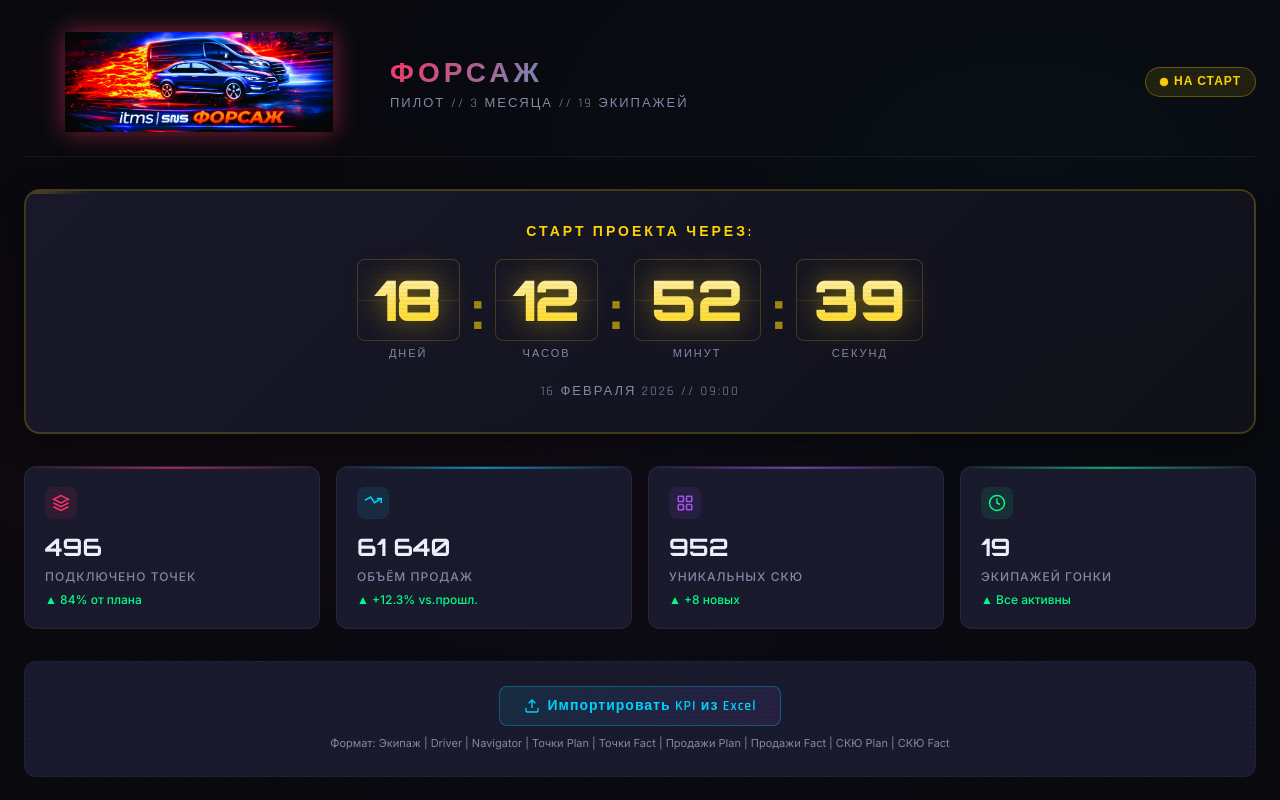
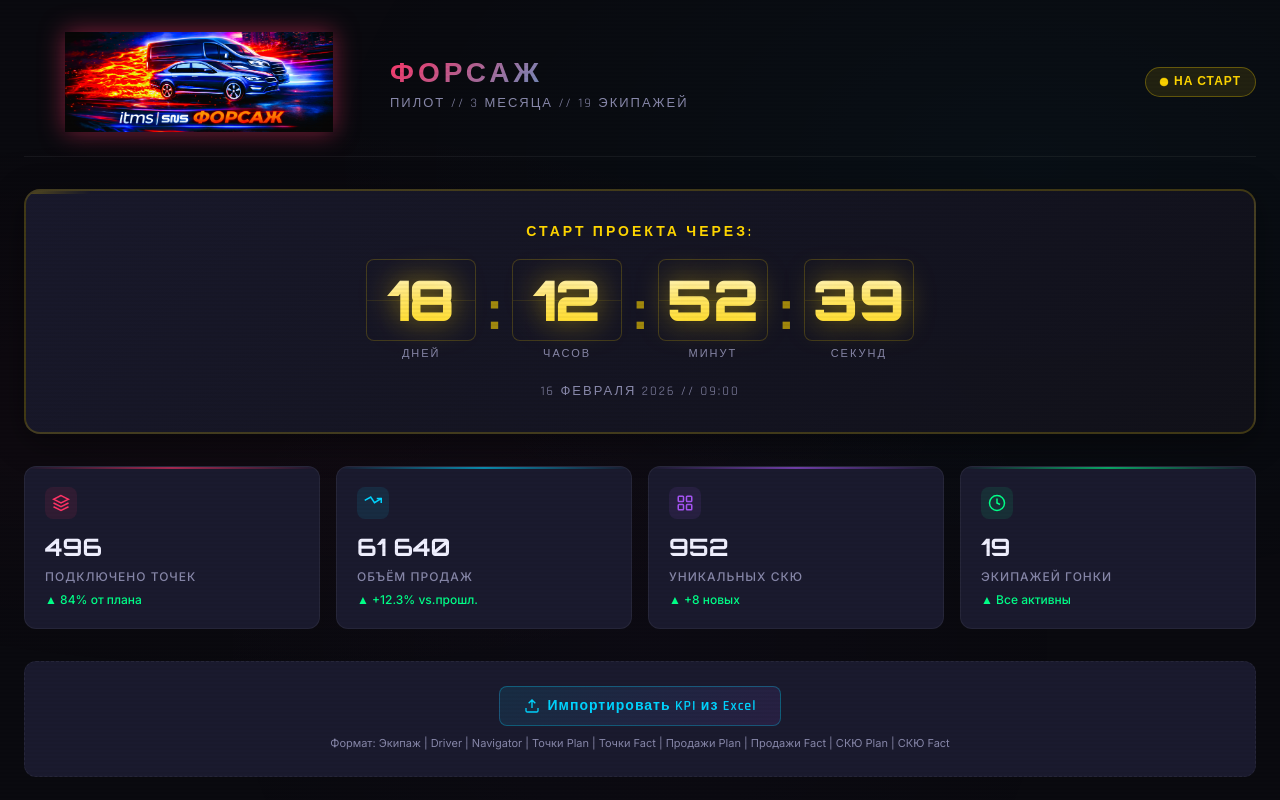
Before and after one commit to klipchuk1/forsazh_28_01, a React (Vite) app: page / in a window 1280 px wide. Shown: the top 800 px of the page. Built offline with nearby package versions, Linux system fonts and the light colour scheme.

Commit message:
Fix countdown timer jumping by using fixed width

```diff
--- a/src/styles.css
+++ b/src/styles.css
@@ -229,13 +229,16 @@ body::before {
   background-clip: text;
   text-shadow: 0 0 30px rgba(255, 214, 0, 0.5);
   line-height: 1;
-  min-width: 80px;
+  width: 110px;
   text-align: center;
   padding: 12px 16px;
   background-color: rgba(255, 214, 0, 0.05);
   border-radius: 8px;
   border: 1px solid rgba(255, 214, 0, 0.2);
   position: relative;
+  display: flex;
+  align-items: center;
+  justify-content: center;
 }
 
 .countdown-value::after {
```
